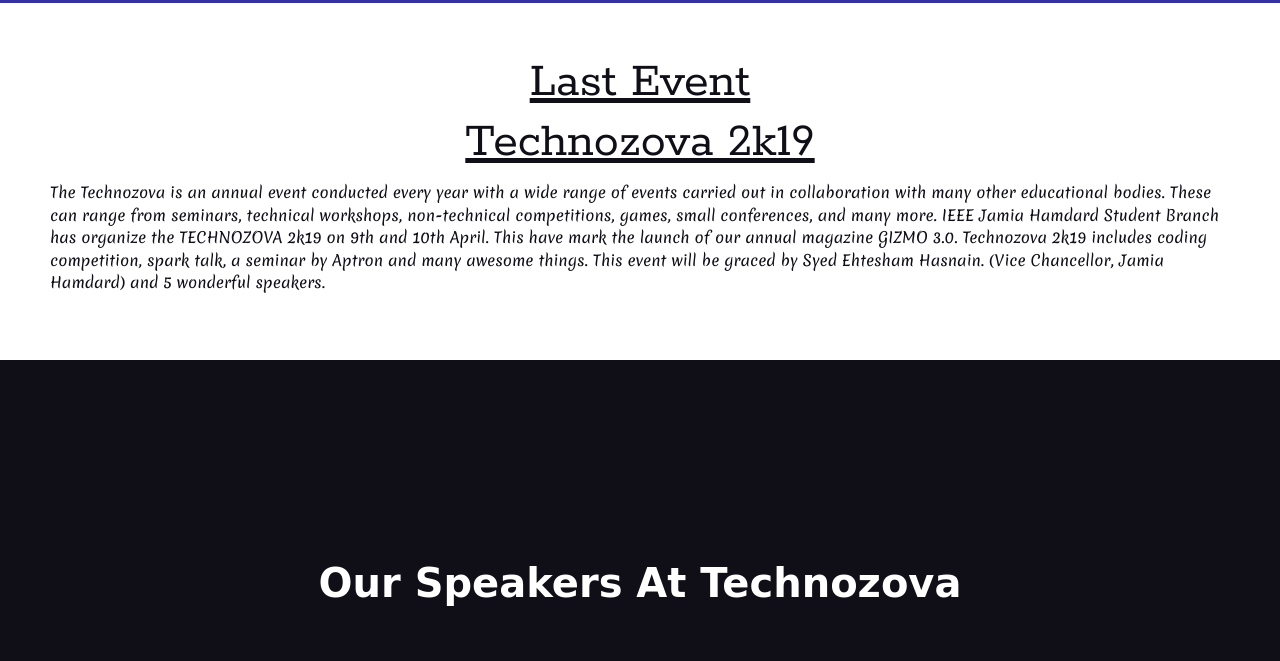
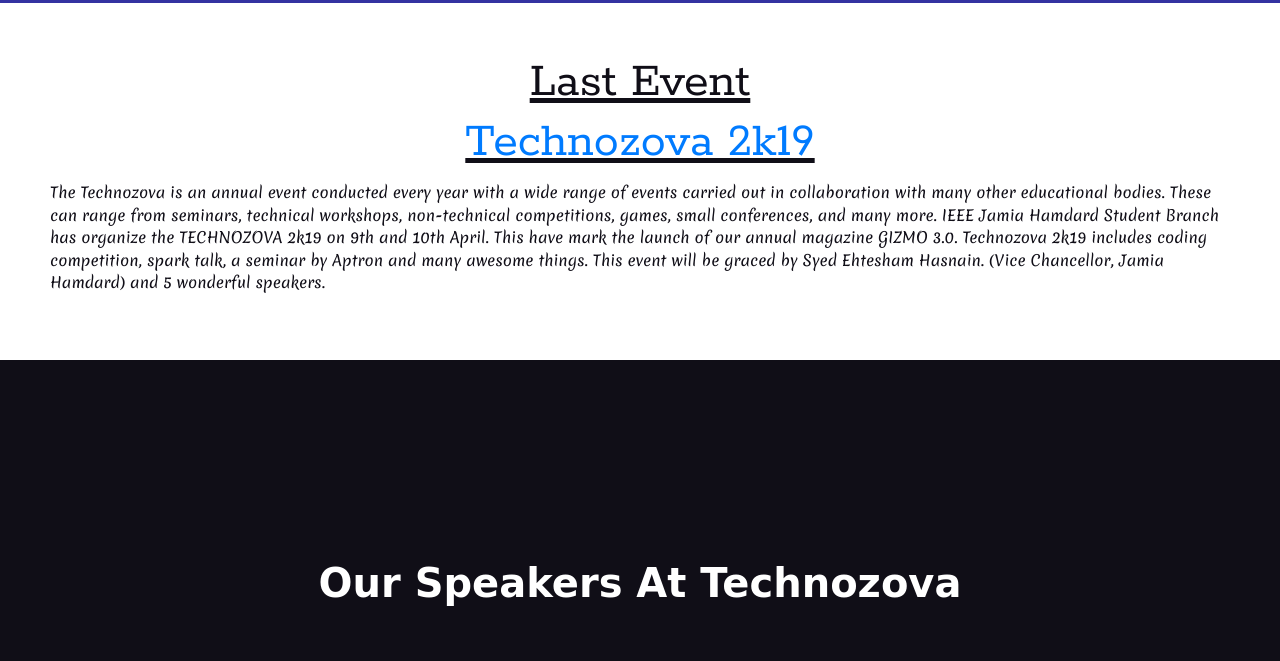
Before and after one commit to ieeejhsb/ieee-website, a plain HTML site: page index.html in a window 1280 px wide. Shown: the part 1758-2419 px from the top of the page. Drawn offline with nearby package versions, Linux system fonts and the light colour scheme; files whose address does not match are found by name; a web font is replaced by a local one.

Commit message:
Update index.html

```diff
--- a/index.html
+++ b/index.html
@@ -151,7 +151,7 @@
 
 
         <div class="container-fluid" id="technozova-text">
-        	<h3 class="text-center" style="text-decoration: underline; font-family:'Rokkitt', serif; font-size: 50px;">Last Event<br>Technozova 2k19</h3>
+        	<h3 class="text-center" style="text-decoration: underline; font-family:'Rokkitt', serif; font-size: 50px;">Last Event<br><a href="./inde.html" style="text-decoration:none;">Technozova 2k19</a></h3>
           <p>The Technozova is an annual event conducted every year with a
            wide range of events carried out in collaboration with many other
            educational bodies. These can range from seminars, technical workshops,
```
